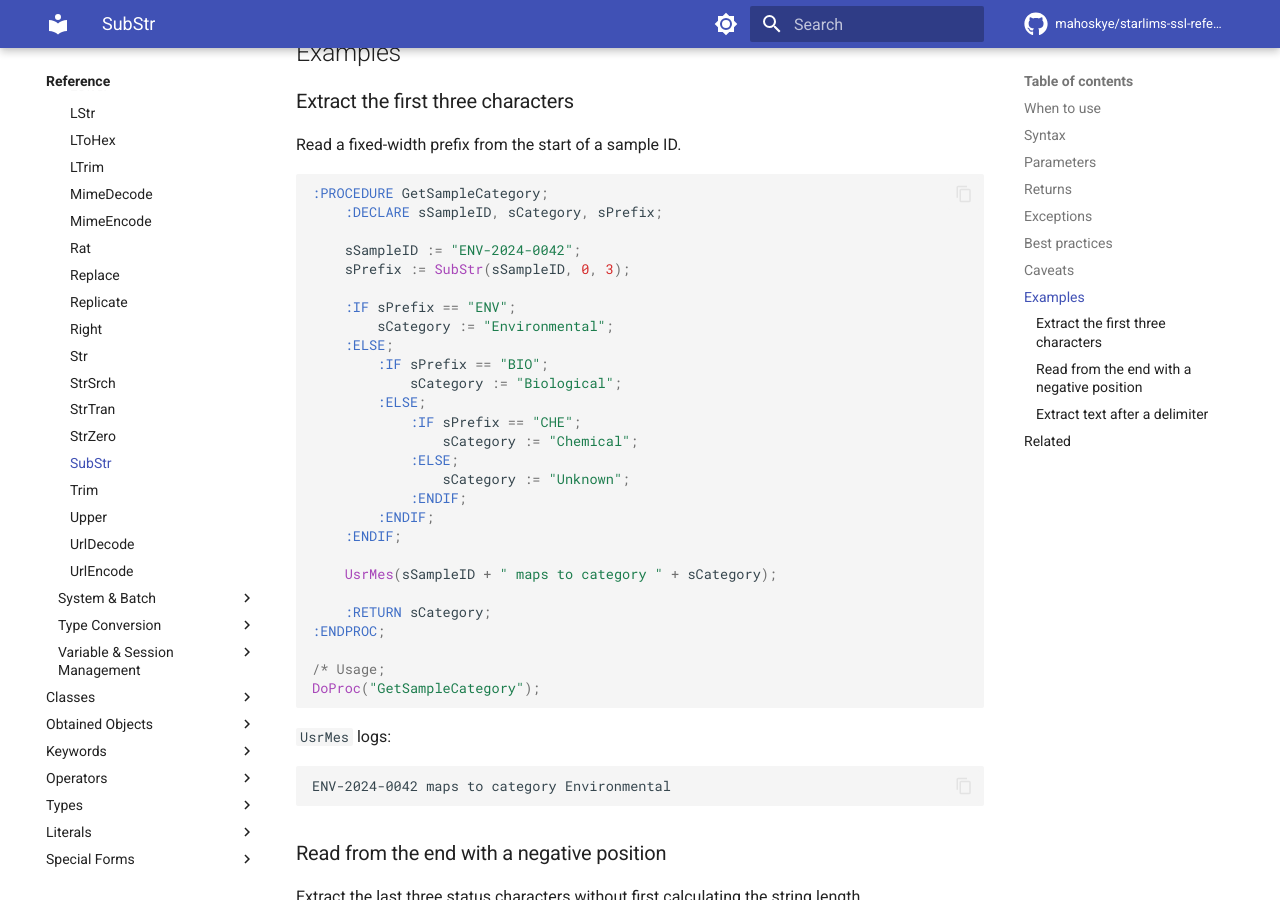
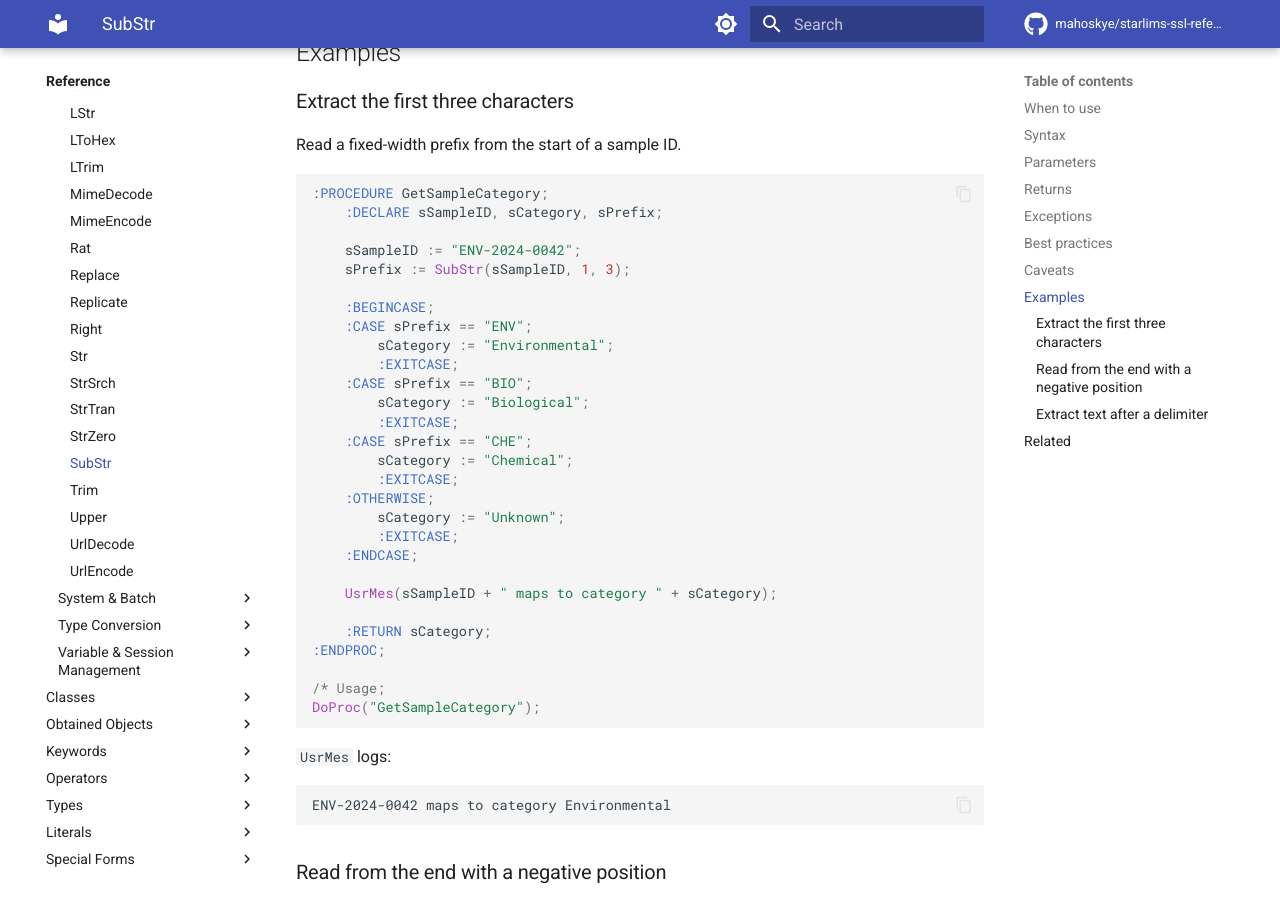
Before and after one commit to mahoskye/starlims-ssl-reference, an MkDocs documentation site: the page built from content/reference/functions/SubStr.md, in a window 1280 px wide and 900 px high, scrolled down 2109 px. Built offline with MkDocs 1.6.1 and Material for MkDocs 9.7.7, drawn with Linux system fonts in a browser that asks for light colours; plug-ins that fetch from the network failed and are left out; comment, search, counter and statistics services are not loaded.

Commit message:
docs: SubStr lead example starts at 1 and uses :BEGINCASE (closes #65)
The first SubStr example now reads the prefix with start position 1,
matching the 1-based description, and maps it with :BEGINCASE instead of
a three-deep :IF nest. GetDecimalSeparator's separator check, the other
three-deep nest on the site, gets the same treatment.

Co-Authored-By: Claude Opus 5.5 <noreply@anthropic.com>

```diff
--- a/content/reference/functions/SubStr.md
+++ b/content/reference/functions/SubStr.md
@@ -73,21 +73,22 @@ Read a fixed-width prefix from the start of a sample ID.
 	:DECLARE sSampleID, sCategory, sPrefix;
 
 	sSampleID := "ENV-2024-0042";
-	sPrefix := SubStr(sSampleID, 0, 3);
+	sPrefix := SubStr(sSampleID, 1, 3);
 
-	:IF sPrefix == "ENV";
+	:BEGINCASE;
+	:CASE sPrefix == "ENV";
 		sCategory := "Environmental";
-	:ELSE;
-		:IF sPrefix == "BIO";
-			sCategory := "Biological";
-		:ELSE;
-			:IF sPrefix == "CHE";
-				sCategory := "Chemical";
-			:ELSE;
-				sCategory := "Unknown";
-			:ENDIF;
-		:ENDIF;
-	:ENDIF;
+		:EXITCASE;
+	:CASE sPrefix == "BIO";
+		sCategory := "Biological";
+		:EXITCASE;
+	:CASE sPrefix == "CHE";
+		sCategory := "Chemical";
+		:EXITCASE;
+	:OTHERWISE;
+		sCategory := "Unknown";
+		:EXITCASE;
+	:ENDCASE;
 
 	UsrMes(sSampleID + " maps to category " + sCategory);
 
```
Also changed, not shown: content/reference/functions/GetDecimalSeparator.md (+13 -12 lines).
